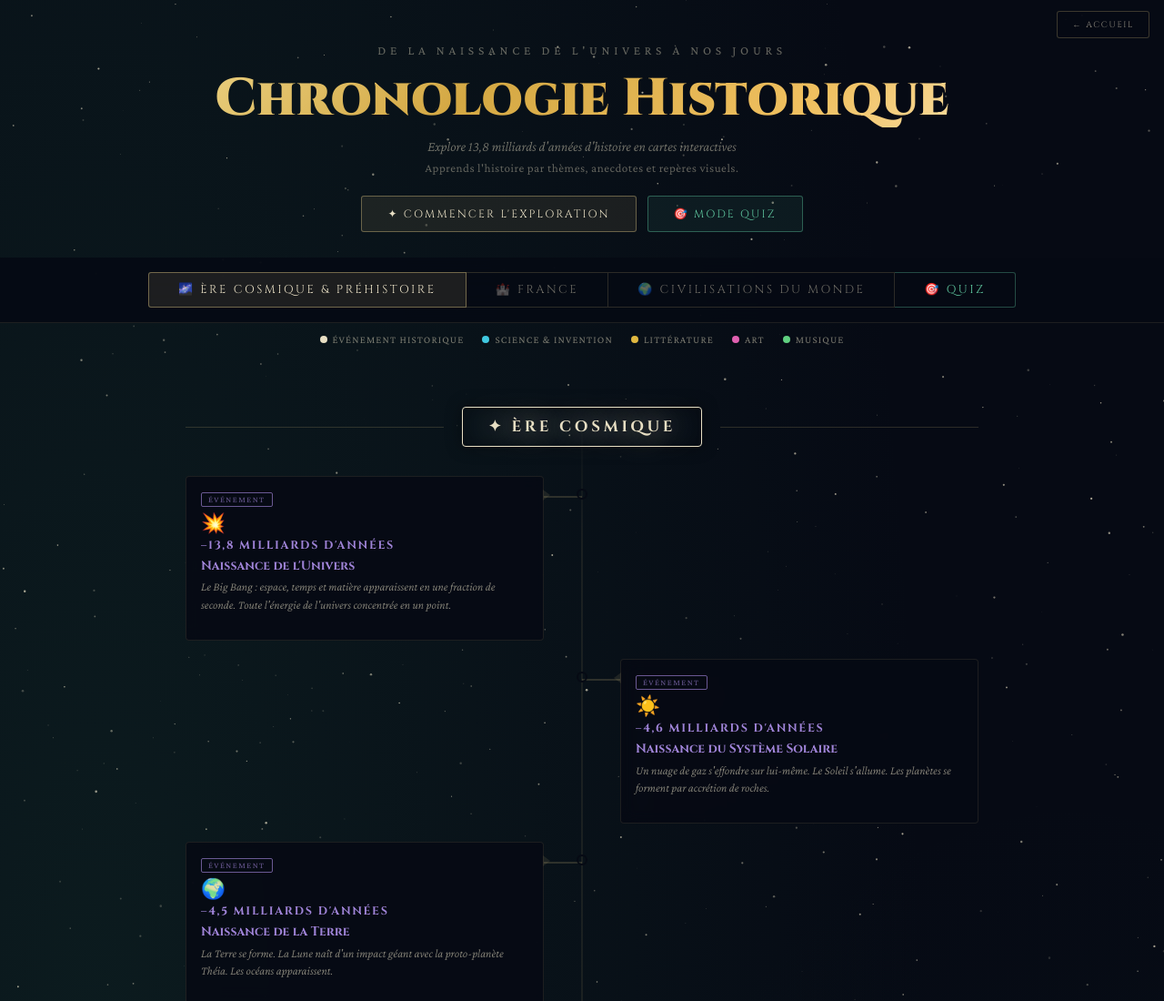
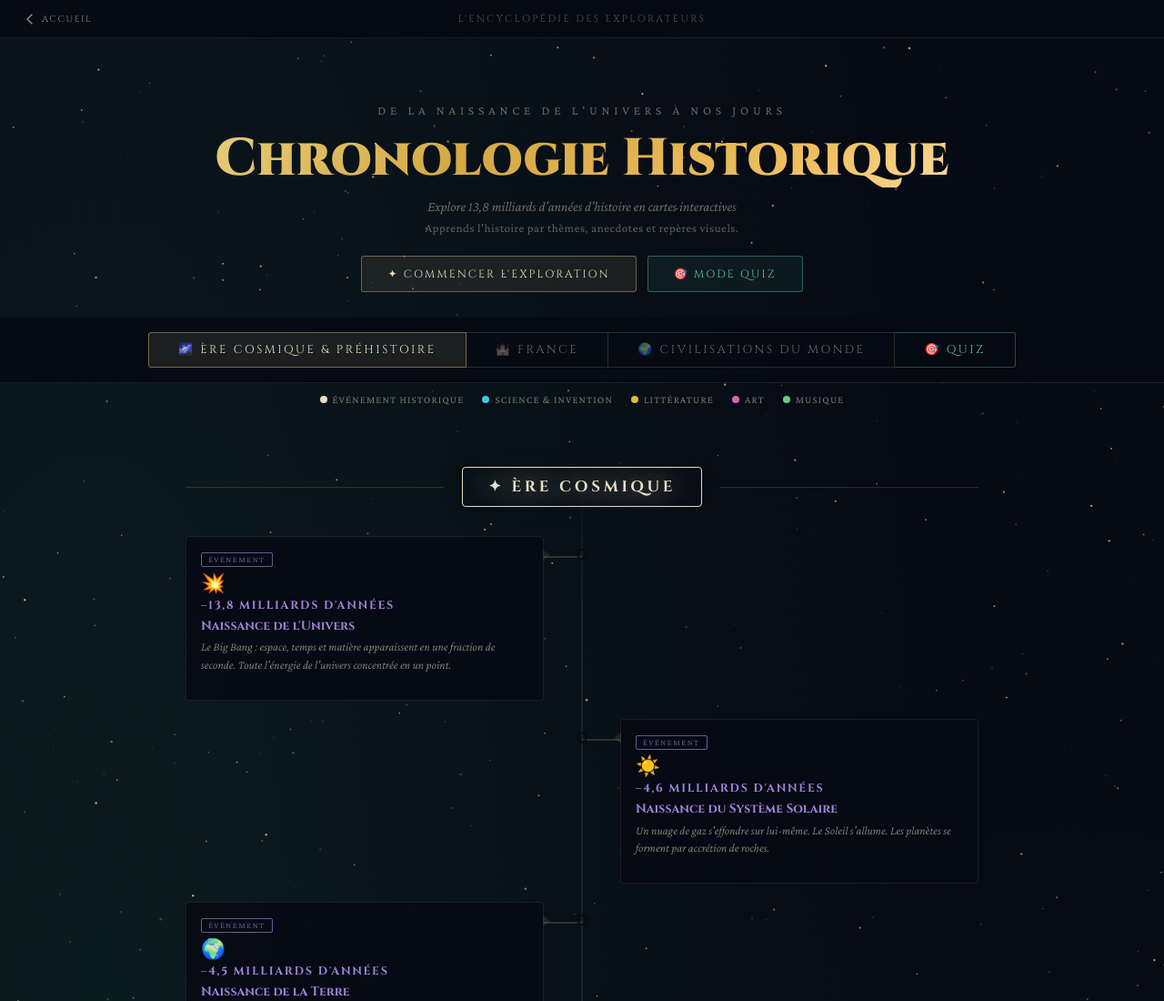
Before and after one commit to apps-center/School, a plain HTML site: page chronologie_historique.html in a window 1280 px wide. Shown: the top 1100 px of the page at 91% size. Drawn offline with nearby package versions, Linux system fonts and the light colour scheme.

Commit message:
Nav bar retour accueil

```diff
--- a/chronologie_historique.html
+++ b/chronologie_historique.html
@@ -350,22 +350,51 @@ h1,-webkit-text-fill-color{-webkit-backface-visibility:hidden;backface-visibilit
 .bar-logo,.card-title{-webkit-backface-visibility:hidden;backface-visibility:hidden;}
 
 
-/* ── RETOUR ACCUEIL ── */
-#back-home{
-  position:fixed;top:12px;right:16px;z-index:9999;
+
+
+/* ── BARRE DE NAVIGATION ── */
+#nav-bar{
+  position:fixed;top:0;left:0;right:0;z-index:9999;
+  height:42px;
+  display:flex;align-items:center;justify-content:space-between;
+  padding:0 16px;
+  background:rgba(6,10,20,.95);
+  backdrop-filter:blur(10px);
+  border-bottom:1px solid rgba(200,180,120,.12);
 }
-#back-home a{
-  font-family:'Cinzel',serif;font-size:.58rem;letter-spacing:.18em;text-transform:uppercase;
-  padding:8px 16px;border:1px solid rgba(200,180,120,.28);border-radius:3px;
-  background:rgba(6,10,20,.88);backdrop-filter:blur(12px);
-  color:rgba(232,223,196,.6);text-decoration:none;display:inline-block;
-  transition:color .18s,border-color .18s,background .18s;
+#nav-back{
+  font-family:'Cinzel',serif;font-size:.62rem;letter-spacing:.16em;text-transform:uppercase;
+  color:rgba(232,223,196,.6);text-decoration:none;
+  display:flex;align-items:center;gap:6px;
+  padding:6px 10px;
+  border-radius:3px;
+  transition:color .18s,background .18s;
 }
-#back-home a:hover{color:#e8dfc4;border-color:rgba(200,180,120,.6);background:rgba(200,180,120,.1);}
+#nav-back:hover{color:#e8dfc4;background:rgba(200,180,120,.08);}
+#nav-back svg{width:14px;height:14px;flex-shrink:0;}
+#nav-title{
+  font-family:'Cinzel',serif;font-size:.68rem;letter-spacing:.22em;text-transform:uppercase;
+  color:rgba(232,223,196,.35);
+  position:absolute;left:50%;transform:translateX(-50%);
+  pointer-events:none;
+}
 
+/* push content below nav */
+header{padding-top:calc(72px + 42px);}
 </style>
 </head>
 <body>
+
+<nav id="nav-bar">
+  <a id="nav-back" href="accueil.html">
+    <svg viewBox="0 0 14 14" fill="none" xmlns="http://www.w3.org/2000/svg">
+      <path d="M9 2L4 7L9 12" stroke="currentColor" stroke-width="1.5" stroke-linecap="round" stroke-linejoin="round"/>
+    </svg>
+    Accueil
+  </a>
+  <span id="nav-title">L'Encyclopédie des Explorateurs</span>
+</nav>
+
 <canvas id="stars"></canvas>
 
 <header>
@@ -733,7 +762,5 @@ document.querySelectorAll('.qf-btn').forEach(btn=>{
 </script>
 
 
-<div id="back-home"><a href="accueil.html">← Accueil</a></div>
-
 </body>
 </html>
```
Also changed, not shown: atlas_geopolitique.html (+39 -12 lines).
